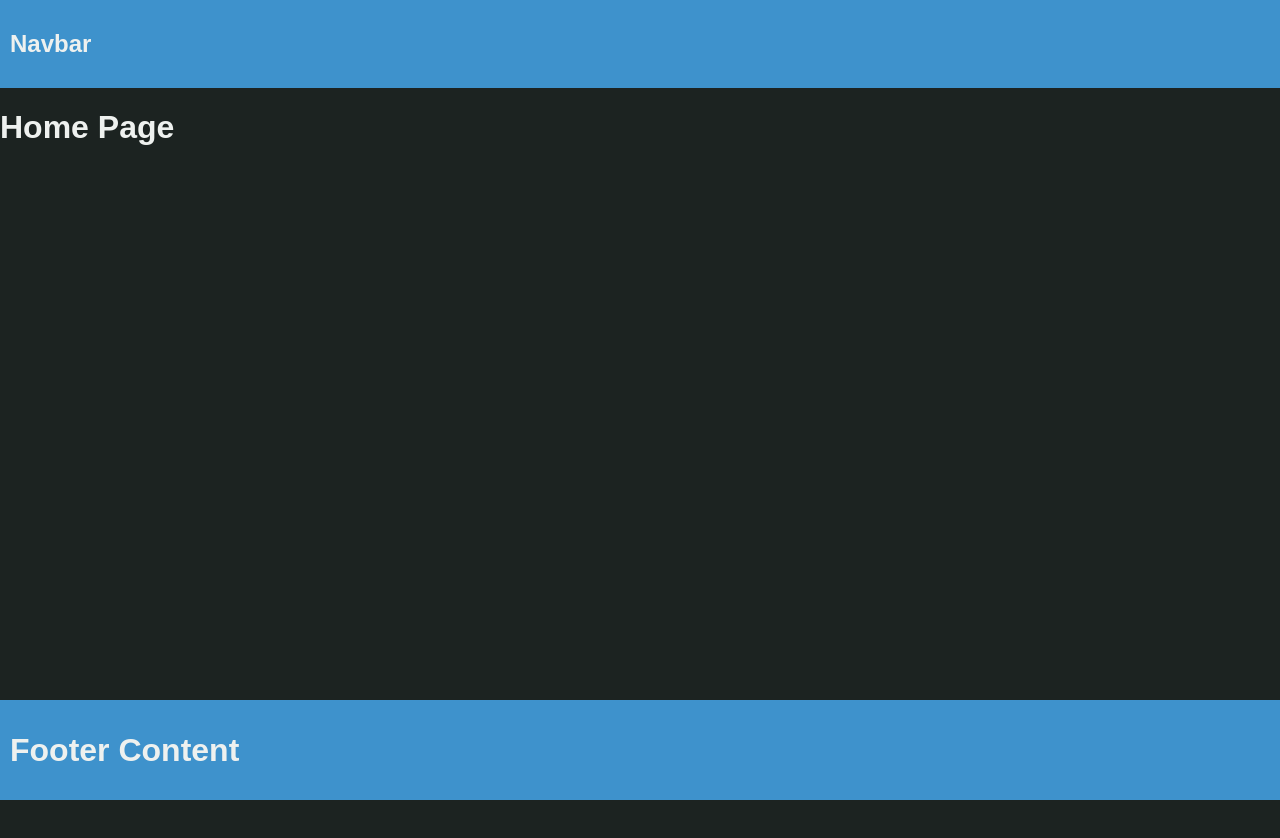
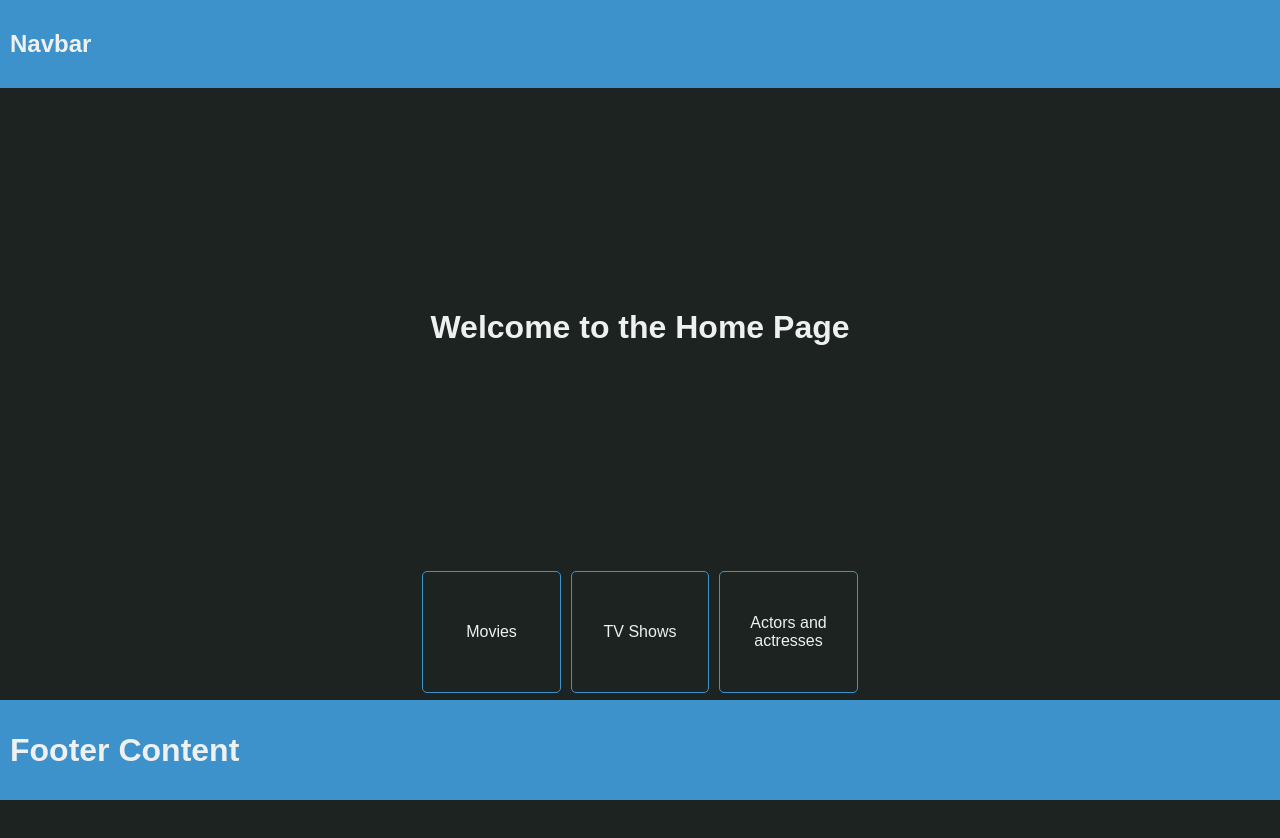
Before and after one commit to laloyola/movie-search, a React (Create React App) app: page / in a window 1280 px wide. Shown: the top 838 px of the page. Before the commit the page ends 800 px from the top, so only its background shows below. Built offline with nearby package versions, Linux system fonts and the light colour scheme.

Commit message:
add categories to home page

```diff
--- a/src/pages/Home.jsx
+++ b/src/pages/Home.jsx
@@ -1,8 +1,48 @@
 import React from 'react';
+import styled from 'styled-components';
+
+const StyledWelcome = styled.div`
+  height: 800px;
+  text-align: center;
+  display: flex;
+  flex-direction: column;
+  align-items: center;
+  justify-content: space-evenly;
+  padding: 10px;
+`;
+
+const StyledOptions = styled.div`
+  display: flex;
+  flex-direction: row;
+  justify-content: center;
+  align-items: center;
+  padding: 10px;
+`;
+
+const StyledOption = styled.div`
+  display: flex;
+  min-height: 100px;
+  min-width: 100px;
+  flex: 1 0 0;
+  align-items: center;
+  justify-content: center;
+  padding: 10px;
+  border: 1px solid ${({ theme }) => theme.primaryColor};
+  border-radius: 5px;
+  margin: 5px;
+  cursor: pointer;
+`;
 
 const Home = () => (
   <main>
-    <h1>Home Page</h1>
+    <StyledWelcome>
+      <h1>Welcome to the Home Page</h1>
+      <StyledOptions>
+        <StyledOption>Movies</StyledOption>
+        <StyledOption>TV Shows</StyledOption>
+        <StyledOption>Actors and actresses</StyledOption>
+      </StyledOptions>
+    </StyledWelcome>
   </main>
 );
 
```
